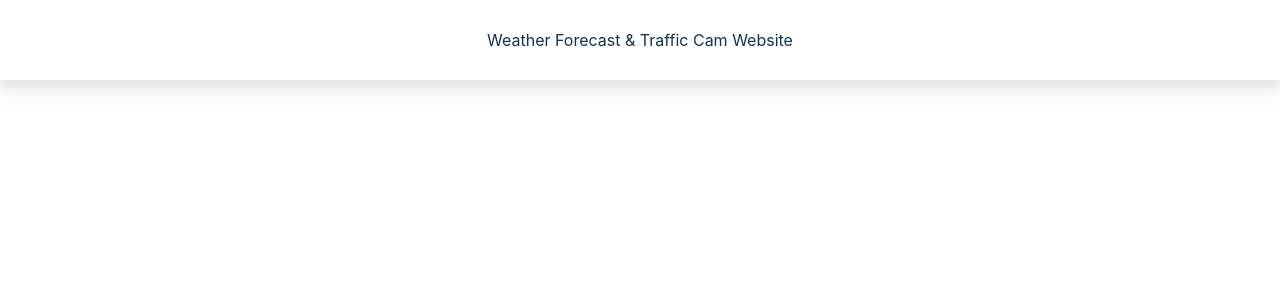
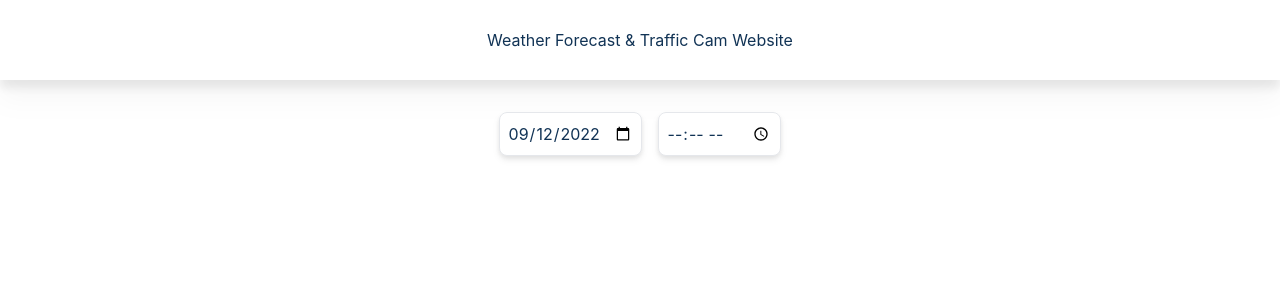
Before and after one commit to choyweiqiang/weather-forecast-and-traffic-cam-website, a React (Create React App) app: page / in a window 1280 px wide. Shown: the top 300 px of the page. Built offline with nearby package versions, Linux system fonts and the light colour scheme.

Commit message:
feat: create date component (#2)

```diff
--- a/package.json
+++ b/package.json
@@ -3,6 +3,9 @@
   "version": "0.1.0",
   "private": true,
   "dependencies": {
+    "@emotion/react": "^11.10.4",
+    "@emotion/styled": "^11.10.4",
+    "@mui/material": "^5.10.5",
     "@testing-library/jest-dom": "^5.16.5",
     "@testing-library/react": "^13.4.0",
     "@testing-library/user-event": "^13.5.0",
--- /dev/null
+++ b/src/components/DateComponent/index.tsx
@@ -0,0 +1,40 @@
+export const DateComponent = ({
+  onDateChange,
+  onTimeChange,
+}: {
+  onDateChange: any;
+  onTimeChange: any;
+}) => {
+  const handleDateChange = (e: any) => {
+    onDateChange[1](e.target.value);
+  };
+
+  const handleTimeChange = (e: any) => {
+    onTimeChange[1](e.target.value);
+  };
+
+  return (
+    <div className="flex flex-row gap-4">
+      <div>
+        <input
+          type="date"
+          id="date"
+          value={onDateChange[0]}
+          max={new Date().toLocaleDateString("en-ca")}
+          onChange={(e) => handleDateChange(e)}
+          className="p-2 rounded-lg border drop-shadow-md text-primary"
+        />
+      </div>
+
+      <div>
+        <input
+          type="time"
+          id="time"
+          value={onTimeChange[0]}
+          onChange={(e) => handleTimeChange(e)}
+          className="p-2 rounded-lg border drop-shadow-md text-primary w-fit"
+        />
+      </div>
+    </div>
+  );
+};
--- a/src/pages/Home/index.tsx
+++ b/src/pages/Home/index.tsx
@@ -1,3 +1,21 @@
+import { useState } from "react";
+import { DateComponent } from "../../components/DateComponent";
+
 export const Home = () => {
-  return <div className="page h-full"></div>;
+  const [dateChange, setDateChange] = useState(
+    new Date().toLocaleDateString("en-ca")
+  );
+
+  const [timeChange, setTimeChange] = useState(new Date().toLocaleTimeString());
+
+  return (
+    <div className="page h-full">
+      <div className="flex justify-center mt-8">
+        <DateComponent
+          onDateChange={[dateChange, setDateChange]}
+          onTimeChange={[timeChange, setTimeChange]}
+        />
+      </div>
+    </div>
+  );
 };
```
Also changed, not shown: 1 other file (tests, documents, lock files or other folders).
